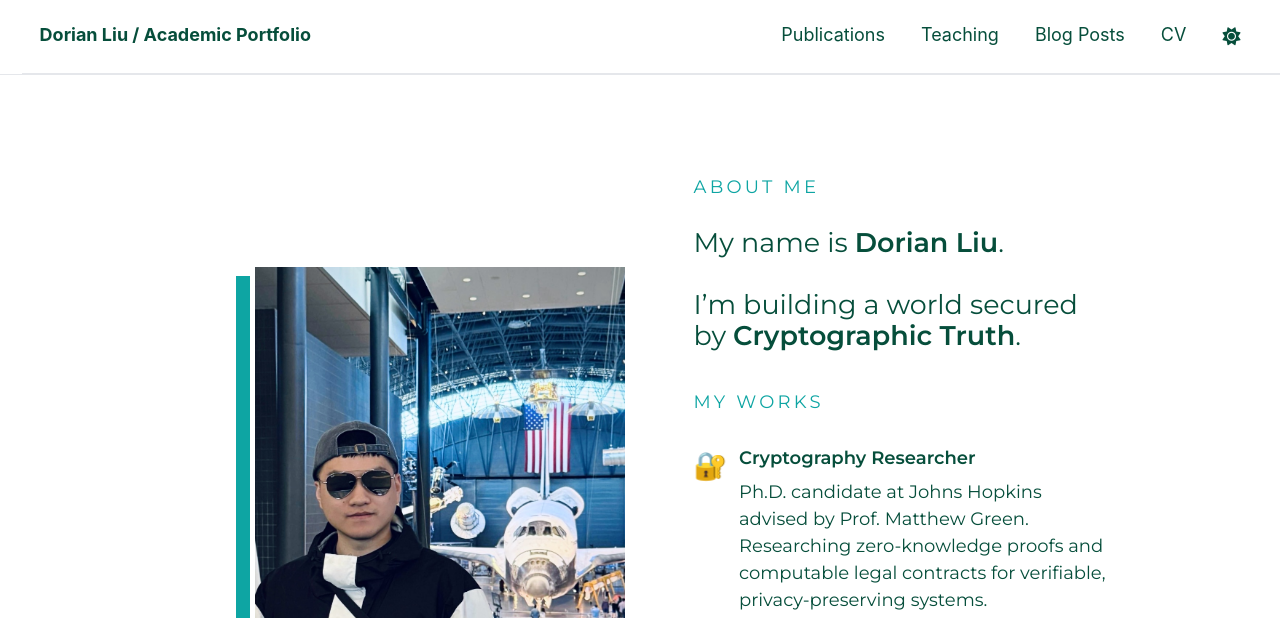
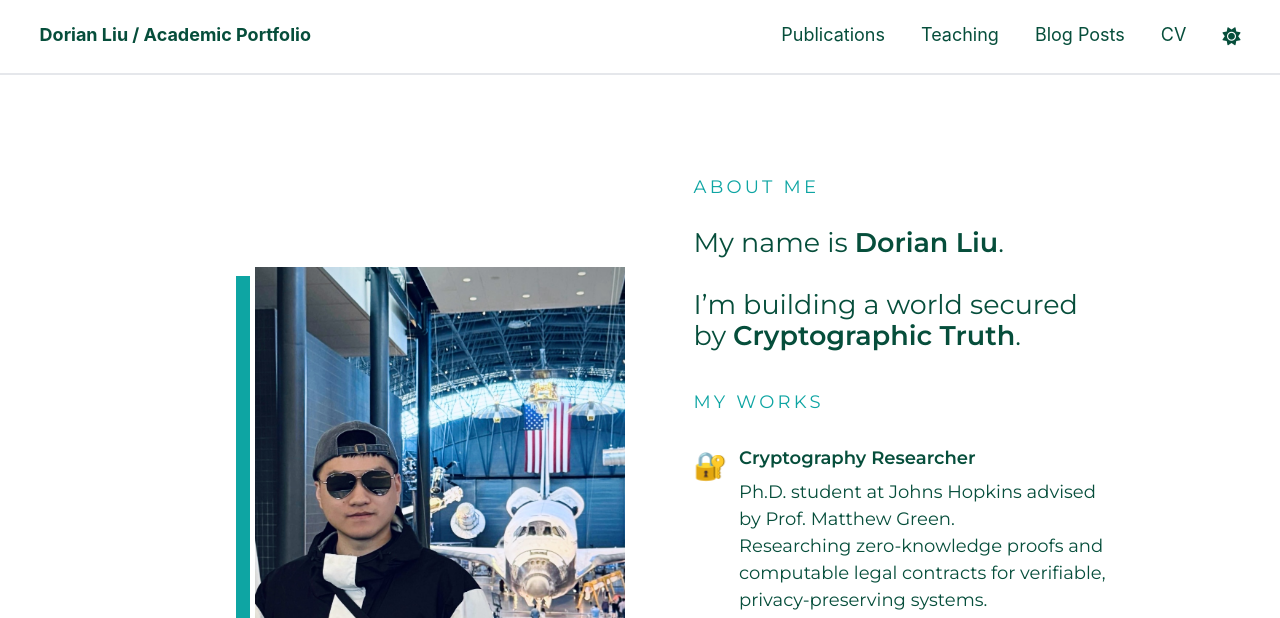
Before and after one commit to twliu-dorian/dorianliu-homepage, a Jekyll site: the page built from _pages/about.md, in a window 1280 px wide. Shown: the top 618 px of the page. Built offline with Jekyll 4.4.1, drawn with Linux system fonts in a browser that asks for light colours; a script that is not in the unit is left out.

Commit message:
edit style & layout

```diff
--- a/_pages/about.md
+++ b/_pages/about.md
@@ -32,7 +32,7 @@ redirect_from:
         <span class="g-item__icon" aria-hidden="true">🔐 </span>
         <div class="g-item__body">
           <div class="g-item__title">Cryptography Researcher</div>
-          <div class="g-item__text">Ph.D. candidate at Johns Hopkins advised by Prof. Matthew Green. <br>Researching zero-knowledge proofs and computable legal contracts for verifiable, privacy-preserving systems.</div>
+          <div class="g-item__text">Ph.D. student at Johns Hopkins advised by Prof. Matthew Green. <br>Researching zero-knowledge proofs and computable legal contracts for verifiable, privacy-preserving systems.</div>
         </div>
       </li>
 
--- a/_sass/custom/_overrides.scss
+++ b/_sass/custom/_overrides.scss
@@ -37,7 +37,6 @@ h3 {
 }
 
 .archive__item-title {
-  // margin-bottom: 0.25em;
   font-family: "Montserrat", system-ui, -apple-system, "Segoe UI", Roboto,
     "Noto Sans TC", sans-serif;
 }
@@ -179,7 +178,6 @@ img {
   border-radius: 10px;
 }
 
-/* Hide specific sidebar icons temporarily */
 /* Hide specific social icons */
 .author__urls .fa-orcid,
 .author__urls .fa-bluesky {
@@ -222,6 +220,12 @@ img {
   border-radius: 0px;
   border: 5px solid var(--global-bg-color);
   box-shadow: -14px 14px 0px 0px var(--global-base-color-2);
+}
+
+@media (max-width: 900px) {
+  .g-split__media img {
+    margin-bottom: 1rem;
+  }
 }
 
 /* right content block */
@@ -294,12 +298,25 @@ img {
 
 /* ========= Navbar ========= */
 
-/* ===== Static navbar: 左右分欄（不使用 GreedyNav） ===== */
+.masthead {
+  position: fixed;
+  top: 0;
+  left: 0;
+  right: 0;
+  z-index: 20;
+  background: var(--global-bg-color);
+  box-shadow: inset 0 -1px 0 0 var(--global-border-color);
+}
+.masthead__inner-wrap {
+  box-shadow: none !important;
+  border-bottom: 0 !important;
+}
+
 .static-nav {
   display: flex;
   align-items: center;
   justify-content: space-between;
-  min-height: 56px; /* 依你的視覺調整 */
+  min-height: 56px;
 }
 
 /* Navbar text color alignment with global theme color */
@@ -317,7 +334,7 @@ img {
   text-decoration: underline;
 }
 
-/* 左：站名 */
+/* left nav */
 .static-nav .nav-left .site-title {
   font-weight: 700;
   text-decoration: none;
@@ -341,7 +358,7 @@ img {
   background-size: 100% 4px;
 }
 
-/* 右：連結群 */
+/* right nav */
 .static-nav .nav-right .nav-links {
   display: flex;
   align-items: center;
@@ -351,7 +368,7 @@ img {
   padding: 0;
 }
 
-/* 連結 */
+/* link */
 .static-nav .nav-right .nav-links > li > a {
   text-decoration: none;
   position: relative;
@@ -376,7 +393,7 @@ img {
   text-decoration: underline;
 }
 
-/* Theme 切換鈕放到最右 */
+/* Theme btn */
 .static-nav #theme-toggle {
   order: 999;
 }
@@ -400,7 +417,6 @@ img {
   color: var(--global-link-color-hover);
 }
 
-/* 手機：簡單換行（若要漢堡，下方有進階版本） */
 @media (max-width: 1023.98px) {
   .static-nav {
     flex-wrap: wrap;
```
